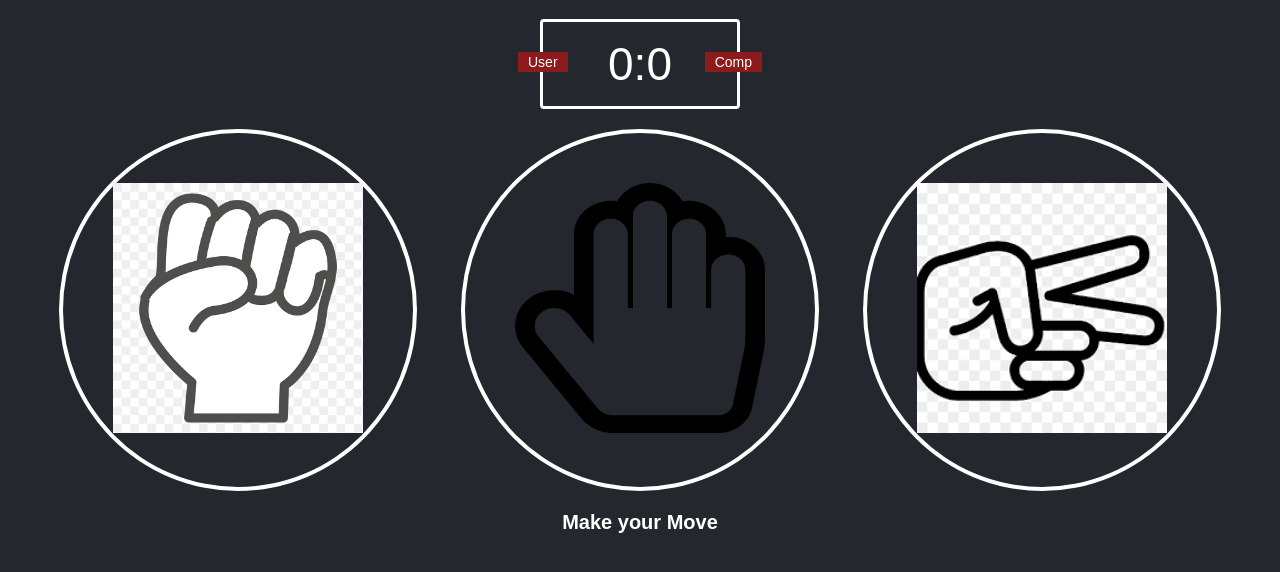
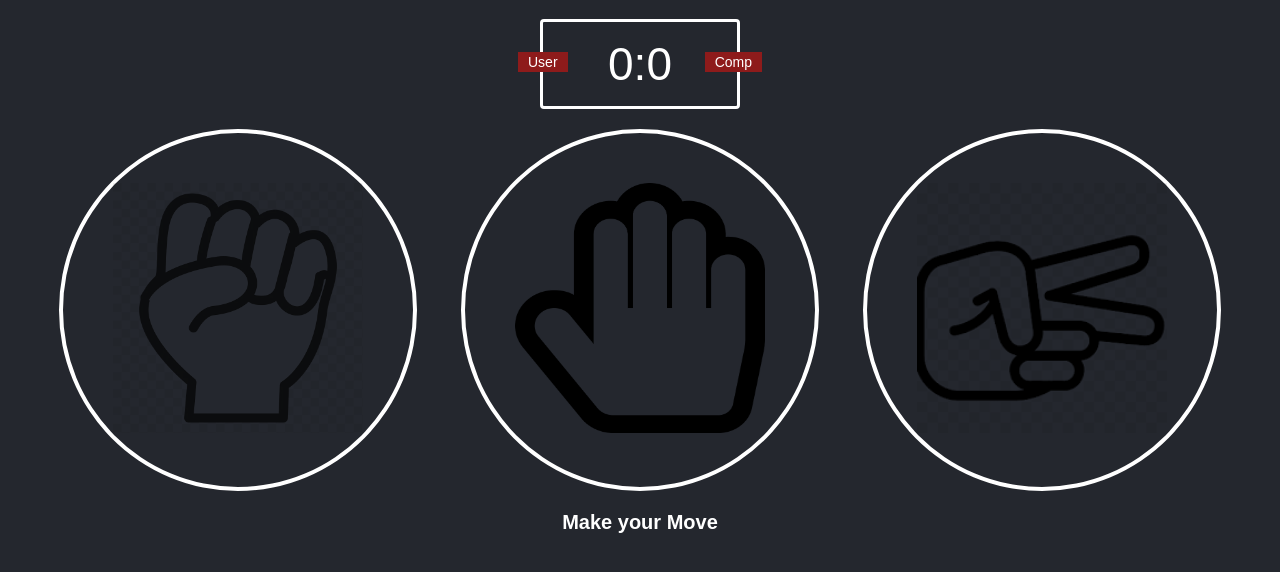
Before and after one commit to harsh-05/RockPaperScissor, a plain HTML site: page index.html in a window 1280 px wide. Shown: the part 78-650 px from the top of the page. Drawn offline with Linux system fonts and the light colour scheme.

Commit message:
Added blend-mode property to images

```diff
--- a/style.css
+++ b/style.css
@@ -97,3 +97,6 @@ header > h1 {
     font-size: 20px;
     margin-top: 20px;
 }
+#r img, #s img {
+    mix-blend-mode: multiply;
+}
```
